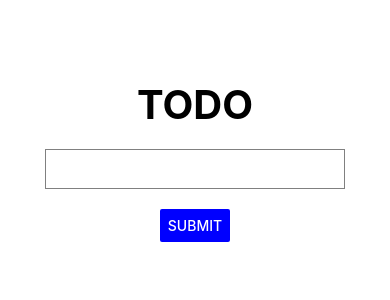
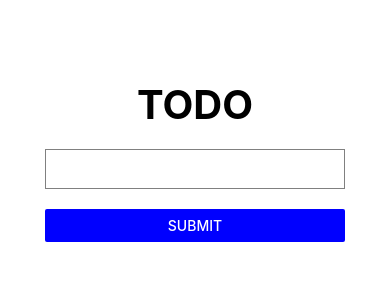
Before and after one commit to a0ki-github/OneDo, a React Native app: screen / in a window 390 px wide. Shown: the top 300 px of the page. Built offline with nearby package versions, Linux system fonts and the light colour scheme.

Commit message:
add: TODOがないときのみフォームが表示されるよう変更

```diff
--- a/App.js
+++ b/App.js
@@ -47,6 +47,8 @@ export default function App() {
   return (
     <View style={styles.container}>
       <Text style={ styles.title }>TODO</Text>
+      { todos.length === 0 &&
+        <View>
           <TextInput
             value={text}
             onChangeText={onChangeText}
@@ -57,6 +59,8 @@ export default function App() {
             color="blue"
             onPress={onPressButton}
           />
+        </View>
+      }
       <FlatList
         data={todos}
         renderItem={renderItem}
```
Lines whose indentation alone changed are shown as unchanged.
